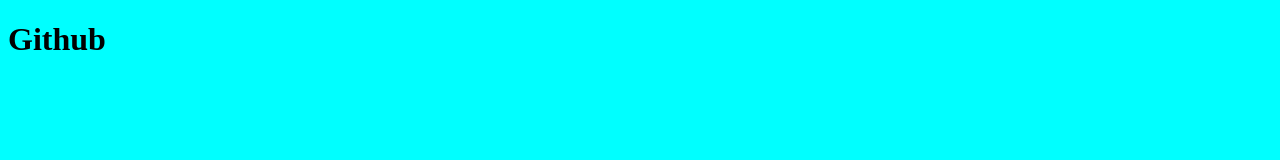
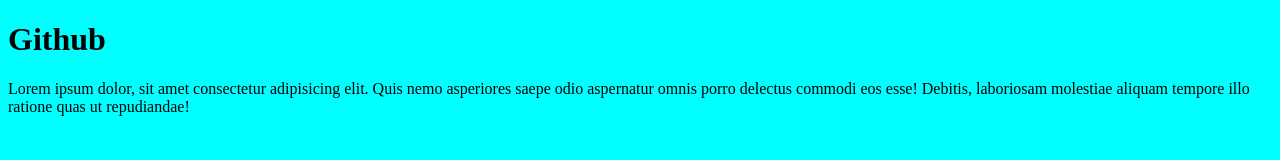
Before and after one commit to muche-t/github-lesson, a plain HTML site: page index.html in a window 1280 px wide. Drawn offline with Linux system fonts and the light colour scheme.

Commit message:
Update index.html

```diff
--- a/index.html
+++ b/index.html
@@ -8,5 +8,6 @@
 </head>
 <body>
     <h1>Github</h1>
+    <p>Lorem ipsum dolor, sit amet consectetur adipisicing elit. Quis nemo asperiores saepe odio aspernatur omnis porro delectus commodi eos esse! Debitis, laboriosam molestiae aliquam tempore illo ratione quas ut repudiandae!</p>
 </body>
 </html>
```
